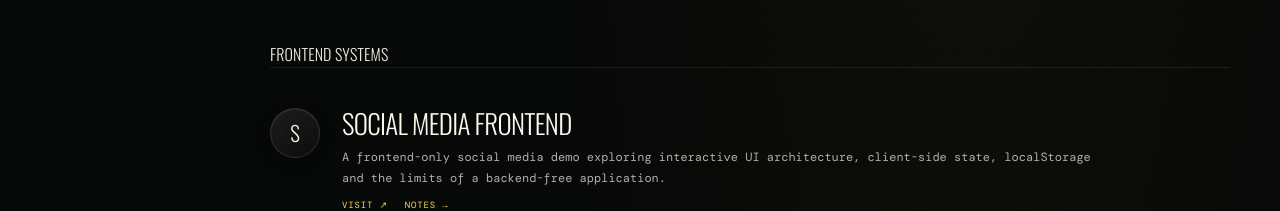
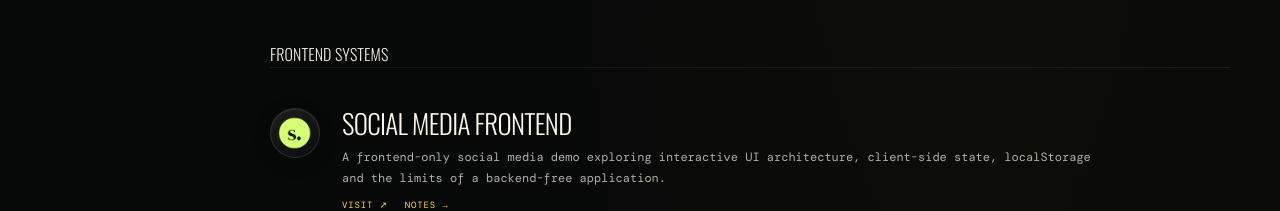
Before and after one commit to TMaz1/portfolio, a React (Vite) app: page /projects in a window 1280 px wide. Shown: the part 812-1023 px from the top of the page. Built offline with nearby package versions, Linux system fonts and the light colour scheme; a web font is replaced by a local one.

Commit message:
feat: add Social Systems project logo

```diff
--- a/src/content/projects/index.ts
+++ b/src/content/projects/index.ts
@@ -50,6 +50,7 @@ export const projects: ProjectSummary[] = [
 		technologies: ["React", "TypeScript", "Vite", "localStorage"],
 		section: "web-applications",
 		subsection: "frontend-systems",
+		logo: "/assets/images/projects/social-system-logo.png",
 		icon: "S",
 		featured: false,
 		links: [{ label: "Live project", href: "https://social.tayyaba.uk/", type: "live" }],
```
Also changed, not shown: public/assets/images/projects/social-system-logo.png (added).
